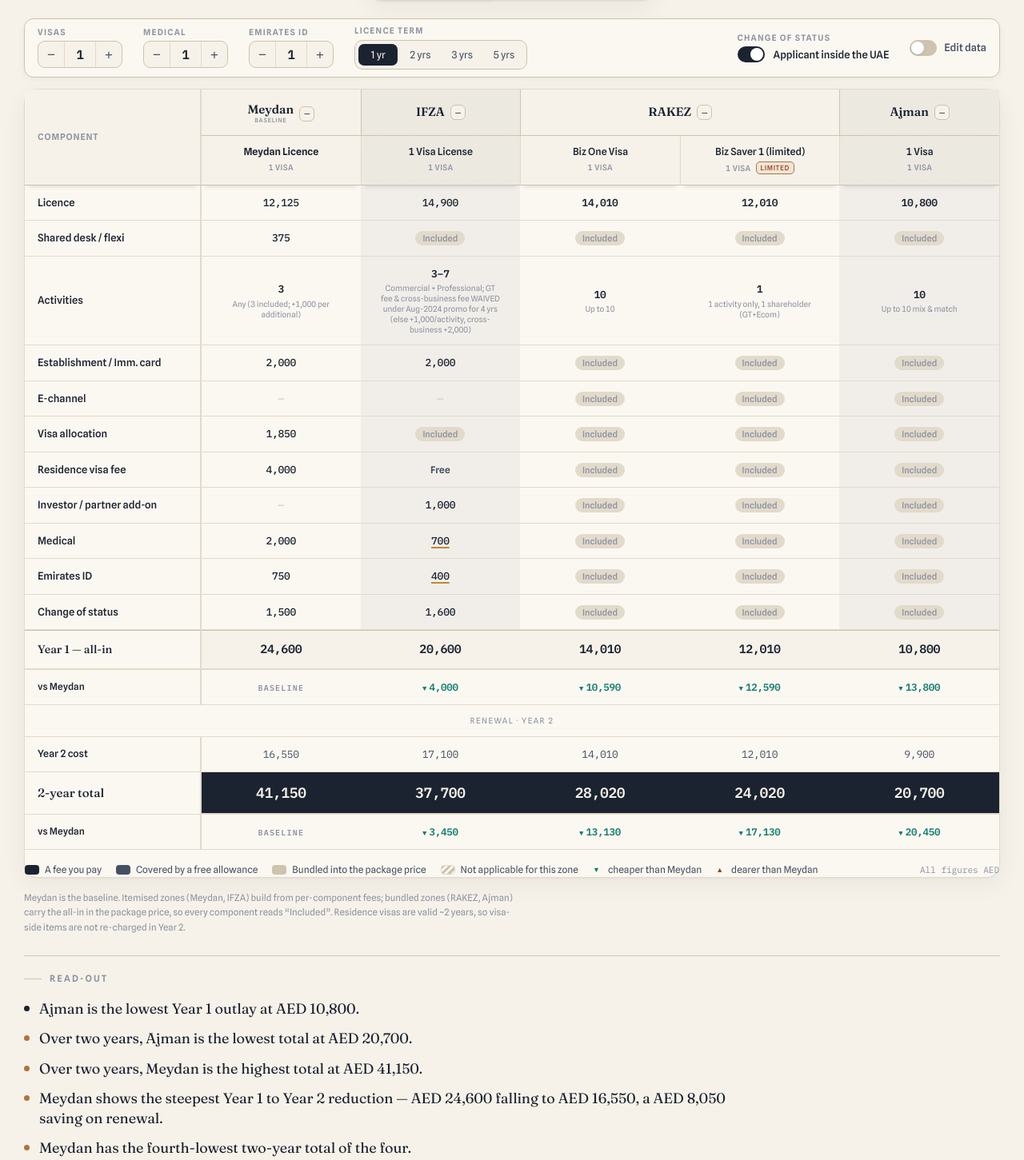
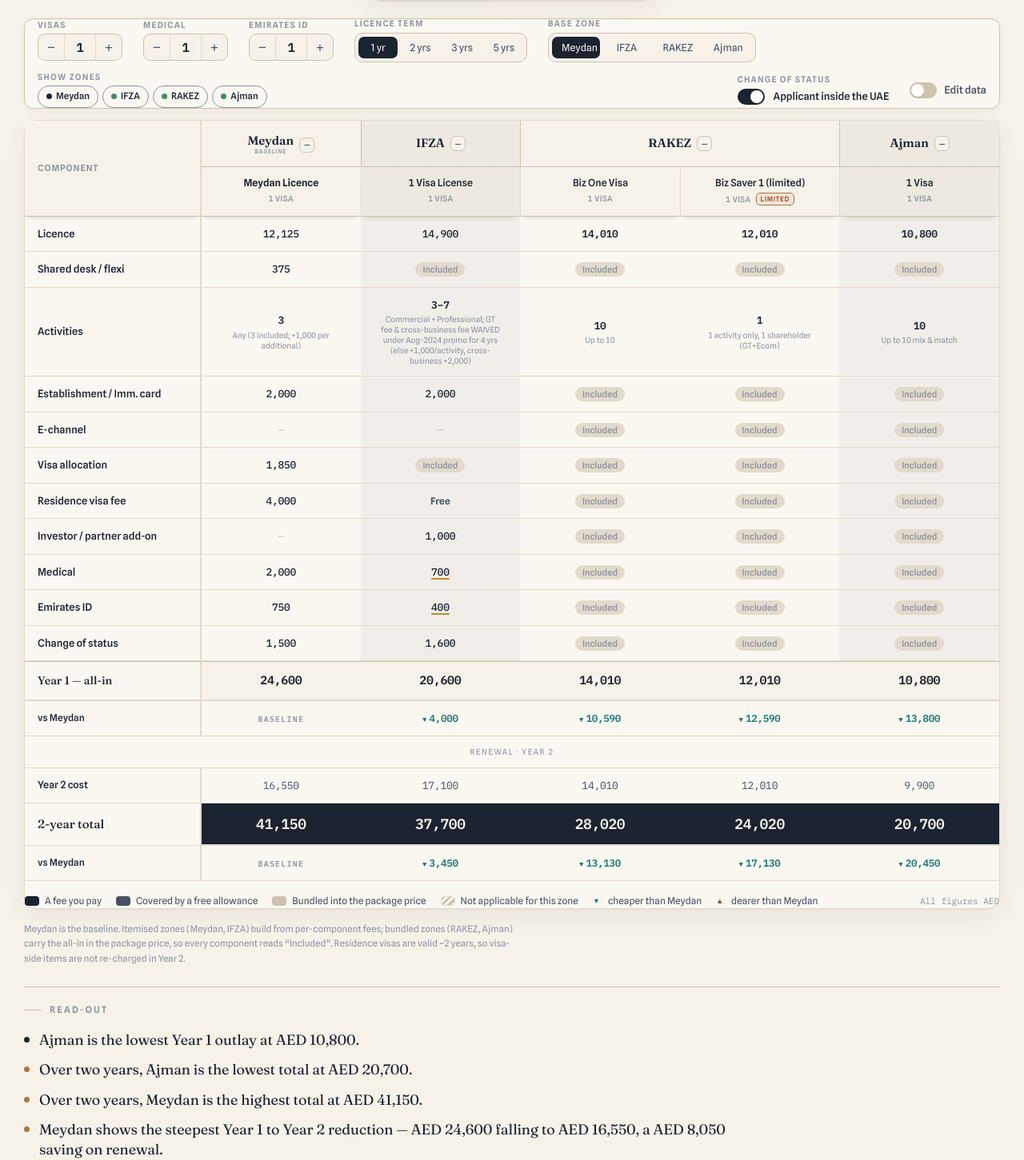
Before and after one commit to Husainabbas786/COMPETITOR360_V2, a React (Vite) app: page / in a window 1280 px wide. Shown: the part 284-1735 px from the top of the page at 80% size. Built offline with nearby package versions, Linux system fonts and the light colour scheme.

Commit message:
Pass 5: selectable base zone + zone filter — baseline re-points (column order, vs rows, read-out), RAKEZ uses Biz One as base, defaults unchanged, b2c:check green

```diff
--- a/src/components/b2c/B2CControls.jsx
+++ b/src/components/b2c/B2CControls.jsx
@@ -1,7 +1,33 @@
+import { useEffect, useRef } from 'react'
 import { MAX_VISAS, YEAR_OPTIONS } from '../../lib/b2cEngine.js'
 import { COPY } from './copy.js'
 
 const clamp = (v) => Math.max(0, Math.min(MAX_VISAS, v))
+
+// Keep the sticky table-header offset (--cbar-h) equal to the control bar's ACTUAL
+// rendered height, so it stays aligned no matter how many rows the bar wraps to.
+// Below the 860px breakpoint the bar is static and the CSS media query drives
+// --cbar-h to 0, so we yield to the stylesheet there.
+function useBarHeightVar(ref) {
+  useEffect(() => {
+    const el = ref.current
+    if (!el || typeof window === 'undefined') return
+    const root = document.documentElement
+    const apply = () => {
+      if (window.innerWidth <= 860) root.style.removeProperty('--cbar-h')
+      else root.style.setProperty('--cbar-h', `${Math.round(el.getBoundingClientRect().height)}px`)
+    }
+    apply()
+    const ro = new ResizeObserver(apply)
+    ro.observe(el)
+    window.addEventListener('resize', apply)
+    return () => {
+      ro.disconnect()
+      window.removeEventListener('resize', apply)
+      root.style.removeProperty('--cbar-h')
+    }
+  }, [ref])
+}
 
 // A compact -/value/+ stepper, reused for visas / medical / EID. The helper hint
 // rides as a tooltip (title) so the top control bar stays one clean row.
@@ -30,7 +56,22 @@
 // Laid out horizontally above the full-width table; sticky via `.b2c-controlbar`.
 // The Edit-data toggle (editMode/setEditMode, owned by B2CView) rides at the far
 // right of this same row rather than floating in its own bar above.
-export default function B2CControls({ state, setState, editMode, setEditMode }) {
+export default function B2CControls({
+  state,
+  setState,
+  editMode,
+  setEditMode,
+  zones = [],
+  baseZone,
+  setBaseZone,
+  shownZones = [],
+  setShownZones,
+}) {
+  const toggleZone = (z) =>
+    setShownZones((prev) =>
+      prev.includes(z) ? prev.filter((x) => x !== z) : [...prev, z],
+    )
+
   const setVisas = (delta) =>
     setState((s) => {
       const v = clamp(s.visas + delta)
@@ -40,8 +81,11 @@
   const setCount = (key) => (delta) =>
     setState((s) => ({ ...s, [key]: clamp(s[key] + delta) }))
 
+  const barRef = useRef(null)
+  useBarHeightVar(barRef)
+
   return (
-    <div className="b2c-controlbar" role="group" aria-label="Pricing controls">
+    <div className="b2c-controlbar" role="group" aria-label="Pricing controls" ref={barRef}>
       <Stepper
         label={COPY.controls.visasLabel}
         value={state.visas}
@@ -72,6 +116,42 @@
         </div>
       </div>
 
+      <div className="cbar-field" title={COPY.controls.baseHint}>
+        <label>{COPY.controls.baseLabel}</label>
+        <div className="seg wide">
+          {zones.map((z) => (
+            <button key={z} className={baseZone === z ? 'on' : ''} onClick={() => setBaseZone(z)}>
+              {z}
+            </button>
+          ))}
+        </div>
+      </div>
+
+      <div className="cbar-field" title={COPY.controls.filterHint}>
+        <label>{COPY.controls.filterLabel}</label>
+        <div className="zone-filter" role="group" aria-label={COPY.controls.filterLabel}>
+          {zones.map((z) => {
+            const isBase = z === baseZone
+            const checked = isBase || shownZones.includes(z)
+            return (
+              <label
+                key={z}
+                className={`zfilter ${checked ? 'on' : ''} ${isBase ? 'locked' : ''}`}
+                title={isBase ? COPY.controls.baseLockHint(z) : `Show / hide ${z}`}
+              >
+                <input
+                  type="checkbox"
+                  checked={checked}
+                  disabled={isBase}
+                  onChange={() => toggleZone(z)}
+                />
+                {z}
+              </label>
+            )
+          })}
+        </div>
+      </div>
+
       <div className="cbar-field cbar-status">
         <label>{COPY.controls.statusLabel}</label>
         <div className={`status-toggle ${state.statusChange ? 'on' : ''}`} title={COPY.controls.statusHint}>
--- a/src/components/b2c/B2CView.jsx
+++ b/src/components/b2c/B2CView.jsx
@@ -7,7 +7,7 @@
 import { COPY } from './copy.js'
 import { buildColumns, buildGroups, buildInsights } from './b2cModel.js'
 import { setIn, downloadSchema } from './b2cEdit.js'
-import { SCHEMA, createB2CCompute } from '../../lib/b2cEngine.js'
+import { SCHEMA, createB2CCompute, ZONE_ORDER } from '../../lib/b2cEngine.js'
 
 // Deep clone of pure-JSON schema (no functions/dates) — exact and serialisable.
 const cloneSchema = (s) => JSON.parse(JSON.stringify(s))
@@ -22,11 +22,20 @@
   const [schema, setSchema] = useState(() => cloneSchema(SCHEMA))
   const engine = useMemo(() => createB2CCompute(schema), [schema])
 
-  const cols = useMemo(() => buildColumns(engine, state), [engine, state])
+  // Comparison-selection state (display only — never changes any cost figure):
+  // which zone is the baseline, and which zones are shown. Defaults reproduce the
+  // original view exactly (Meydan baseline, all zones shown).
+  const [baseZone, setBaseZone] = useState('Meydan')
+  const [shownZones, setShownZones] = useState(() => [...ZONE_ORDER])
+
+  const cols = useMemo(
+    () => buildColumns(engine, state, baseZone, shownZones),
+    [engine, state, baseZone, shownZones],
+  )
   const groups = useMemo(() => buildGroups(cols), [cols])
   const [collapsed, setCollapsed] = useState({})
   const toggle = (zone) => setCollapsed((c) => ({ ...c, [zone]: !c[zone] }))
-  const insights = buildInsights(groups, collapsed)
+  const insights = buildInsights(groups, collapsed, baseZone)
 
   // Edit mode — off by default; when off the view is exactly as before.
   const [editMode, setEditMode] = useState(false)
@@ -42,13 +51,23 @@
 
   return (
     <>
-      <B2CControls state={state} setState={setState} editMode={editMode} setEditMode={setEditMode} />
+      <B2CControls
+        state={state}
+        setState={setState}
+        editMode={editMode}
+        setEditMode={setEditMode}
+        zones={ZONE_ORDER}
+        baseZone={baseZone}
+        setBaseZone={setBaseZone}
+        shownZones={shownZones}
+        setShownZones={setShownZones}
+      />
       <div className="b2c-main">
         <B2CTable state={state} cols={cols} groups={groups} collapsed={collapsed} toggle={toggle} registry={schema.component_registry} />
       </div>
 
       <div className="b2c-below">
-        <p className="foot-note">{COPY.note}</p>
+        <p className="foot-note">{COPY.note(baseZone)}</p>
         <B2CInsights insights={insights} />
         <SourcesPanel filter="b2c" />
       </div>
--- a/src/components/b2c/b2cModel.js
+++ b/src/components/b2c/b2cModel.js
@@ -3,7 +3,7 @@
 // Shared by B2CView (which owns the data) so the table and the read-out render
 // from one source. Reads only through the compute engine; no figures here.
 // ---------------------------------------------------------------------------
-import { CURRENCY } from '../../lib/b2cEngine.js'
+import { CURRENCY, ZONE_ORDER } from '../../lib/b2cEngine.js'
 import { COPY } from './copy.js'
 
 const CUR = CURRENCY.replace(/\s*\(.*\)/, '') // "AED"
@@ -68,7 +68,7 @@
   }
 }
 
-function bundledColumn(engine, zone, pkg, years, V, limited = false) {
+function bundledColumn(engine, zone, pkg, years, V, limited = false, isBaseline = false) {
   if (!pkg) {
     // No package at this visa count (e.g. RAKEZ beyond 8 visas) — greyed slot.
     return { zone, isBaseline: false, pkgName: '—', sub: visaLabel(V), result: null, twoYear: null, byKey: {}, activities: null, limited, available: false }
@@ -76,7 +76,7 @@
   const result = engine.computeCost({ zone, packageId: pkg.package_id, years })
   return {
     zone,
-    isBaseline: false,
+    isBaseline,
     pkgName: pkg.name,
     sub: visaLabel(pkg.visas),
     result,
@@ -88,23 +88,42 @@
   }
 }
 
-// One column per zone for the selected visa count, computed via the (stateful)
-// engine passed in. RAKEZ adds its limited Biz Saver as a second column when one
-// exists at that count.
-export function buildColumns(engine, sel) {
+// Columns for a single zone at the selected visa count. Most zones yield one
+// column; RAKEZ adds its limited Biz Saver as a second column when one exists at
+// that count. The `isBaseline` flag rides on the zone's PRIMARY column only (Biz
+// One, never the limited Saver), so the base figure is read from the right one.
+function zoneColumns(engine, zone, sel, isBaseline) {
   const { visas: V, years } = sel
-  const cols = [itemisedColumn(engine, 'Meydan', sel, true), itemisedColumn(engine, 'IFZA', sel, false)]
+  if (zone === 'Meydan' || zone === 'IFZA') return [itemisedColumn(engine, zone, sel, isBaseline)]
 
-  const rakez = engine.getZone('RAKEZ')
-  const bizPkg = rakez.packages.find((p) => p.package_id.startsWith('rakez_biz') && p.visas === V)
-  const saverPkg = rakez.packages.find((p) => p.package_id.startsWith('rakez_saver') && p.visas === V)
-  cols.push(bundledColumn(engine, 'RAKEZ', bizPkg, years, V))
-  if (saverPkg) cols.push(bundledColumn(engine, 'RAKEZ', saverPkg, years, V, true))
+  if (zone === 'RAKEZ') {
+    const rakez = engine.getZone('RAKEZ')
+    const bizPkg = rakez.packages.find((p) => p.package_id.startsWith('rakez_biz') && p.visas === V)
+    const saverPkg = rakez.packages.find((p) => p.package_id.startsWith('rakez_saver') && p.visas === V)
+    const out = [bundledColumn(engine, 'RAKEZ', bizPkg, years, V, false, isBaseline)]
+    if (saverPkg) out.push(bundledColumn(engine, 'RAKEZ', saverPkg, years, V, true)) // Saver never the baseline
+    return out
+  }
 
-  const ajman = engine.getZone('Ajman')
-  cols.push(bundledColumn(engine, 'Ajman', ajman.packages.find((p) => p.visas === V), years, V))
+  if (zone === 'Ajman') {
+    const ajman = engine.getZone('Ajman')
+    return [bundledColumn(engine, 'Ajman', ajman.packages.find((p) => p.visas === V), years, V, false, isBaseline)]
+  }
 
-  return cols
+  return []
+}
+
+// All columns for the table. `baseZone` (default Meydan) is rendered LEFTMOST and
+// carries the baseline flag, so cols[0] is always the comparison base and the
+// table's positional delta logic re-points automatically. `shownZones` (default
+// all) filters which zones render; the base zone is always kept (the baseline can
+// never be hidden). With the defaults this reproduces the original column set and
+// order exactly.
+export function buildColumns(engine, sel, baseZone = 'Meydan', shownZones = null) {
+  const visible = (z) => z === baseZone || !shownZones || shownZones.includes(z)
+  const rest = ZONE_ORDER.filter((z) => z !== baseZone && visible(z))
+  const order = [baseZone, ...rest]
+  return order.flatMap((z) => zoneColumns(engine, z, sel, z === baseZone))
 }
 
 // Zone-group spans (Meydan | IFZA | RAKEZ[·Saver] | Ajman).
@@ -121,7 +140,7 @@
 // ---- read-out (computed from the data) -------------------------------------
 // Visible (non-collapsed) zones only, one primary (non-limited, available)
 // column per zone. Two-year totals are Y1+Y2 — same definition for all.
-export function buildInsights(groups, collapsed) {
+export function buildInsights(groups, collapsed, baseZone = 'Meydan') {
   const cols = groups
     .filter((g) => !collapsed[g.zone])
     .map((g) => g.cols.find((c) => c.available && !c.limited) || g.cols.find((c) => c.available))
@@ -143,9 +162,11 @@
     .sort((a, b) => b.d - a.d)[0]
   if (drop) out.push(COPY.insights.biggestDrop(drop.zone, money(drop.from), money(drop.to), money(drop.d)))
 
-  const mi = by2y.findIndex((c) => c.zone === 'Meydan')
-  if (mi === 0) out.push(COPY.insights.meydanLeads)
-  else if (mi > 0) out.push(COPY.insights.meydanRank(ordinal(mi + 1), numWord(by2y.length)))
+  // The baseline's standing in the field — re-points to whichever zone is the base
+  // so the read-out speaks from the same reference as the vs-delta rows.
+  const mi = by2y.findIndex((c) => c.zone === baseZone)
+  if (mi === 0) out.push(COPY.insights.baseLeads(baseZone))
+  else if (mi > 0) out.push(COPY.insights.baseRank(baseZone, ordinal(mi + 1), numWord(by2y.length)))
 
   return out
 }
--- a/src/components/b2c/copy.js
+++ b/src/components/b2c/copy.js
@@ -16,6 +16,11 @@
     statusLabel: 'Change of status',
     statusSub: 'Applicant inside the UAE',
     statusHint: 'Adds the in-country change-of-status step to itemised zones (Meydan, IFZA). Bundled zones include it.',
+    baseLabel: 'Base zone',
+    baseHint: 'The comparison baseline. Every “vs” row and the read-out re-point to this zone; it moves to the leftmost column.',
+    filterLabel: 'Show zones',
+    filterHint: 'Choose which zones appear. The baseline is always shown.',
+    baseLockHint: (zone) => `${zone} is the baseline — always shown`,
   },
 
   table: {
@@ -27,7 +32,7 @@
     twoYearTotal: '2-year total',
     committedTotal: (years) => `Total · ${years} years (committed)`,
     grandTotal: (years) => (years === 1 ? 'Total · Year 1' : `Total · ${years} years`),
-    vsBaseline: 'vs Meydan',
+    vsBaseline: (zone) => `vs ${zone}`,
     collapseLabel: (zone) => `Collapse ${zone}`,
     expandLabel: (zone) => `Expand ${zone}`,
     naName: 'No package',
@@ -43,8 +48,8 @@
     dearest2y: (zone, money) => `Over two years, ${zone} is the highest total at ${money}.`,
     biggestDrop: (zone, from, to, delta) =>
       `${zone} shows the steepest Year 1 to Year 2 reduction — ${from} falling to ${to}, a ${delta} saving on renewal.`,
-    meydanLeads: 'Meydan has the lowest two-year total in the field.',
-    meydanRank: (ordinal, field) => `Meydan has the ${ordinal} two-year total of the ${field}.`,
+    baseLeads: (zone) => `${zone} has the lowest two-year total in the field.`,
+    baseRank: (zone, ordinal, field) => `${zone} has the ${ordinal} two-year total of the ${field}.`,
     empty: 'Select at least one zone to generate the read-out.',
   },
 
@@ -93,6 +98,6 @@
   },
 
   saverBadge: 'limited',
-  note:
-    'Meydan is the baseline. Itemised zones (Meydan, IFZA) build from per-component fees; bundled zones (RAKEZ, Ajman) carry the all-in in the package price, so every component reads “Included”. Residence visas are valid ~2 years, so visa-side items are not re-charged in Year 2.',
+  note: (base = 'Meydan') =>
+    `${base} is the baseline. Itemised zones (Meydan, IFZA) build from per-component fees; bundled zones (RAKEZ, Ajman) carry the all-in in the package price, so every component reads “Included”. Residence visas are valid ~2 years, so visa-side items are not re-charged in Year 2.`,
 }
--- a/src/styles.css
+++ b/src/styles.css
@@ -133,6 +133,25 @@
 /* nowrap + min-width so "1 yr" / "2 yrs" / "3 yrs" / "5 yrs" each sit on one line, evenly sized */
 .b2c-controlbar .seg button { padding: 6px 12px; min-width: 46px; font-size: 12.5px; white-space: nowrap; }
 .b2c-controlbar .status-toggle { padding: 0; }
+
+/* Zone filter — compact show/hide chips. The baseline chip is locked on. */
+.zone-filter { display: inline-flex; flex-wrap: wrap; gap: 5px; align-items: center; }
+.zfilter {
+  display: inline-flex; align-items: center; gap: 5px; cursor: pointer; user-select: none;
+  font-size: 11.5px; font-weight: 500; color: var(--ink-faint);
+  border: 1px solid var(--line-strong); border-radius: 999px; padding: 4px 10px;
+  background: var(--paper); transition: background .15s, color .15s, border-color .15s, opacity .15s;
+}
+.zfilter input { position: absolute; opacity: 0; width: 0; height: 0; }
+.zfilter::before {
+  content: ""; width: 7px; height: 7px; border-radius: 50%;
+  background: var(--line-strong); transition: background .15s;
+}
+.zfilter.on { color: var(--ink); border-color: var(--ink-faint); background: var(--paper-2); }
+.zfilter.on::before { background: var(--ok); }
+.zfilter:not(.on) { opacity: .55; }
+.zfilter.locked { cursor: default; border-color: var(--ink-faint); }
+.zfilter.locked::before { background: var(--ink); }
 /* Edit-data toggle rides at the far right of the bar (after the status field). */
 .b2c-controlbar .cbar-edit { align-self: center; }
 
```
Also changed, not shown: src/components/b2c/B2CTable.jsx (+5 -2 lines).
